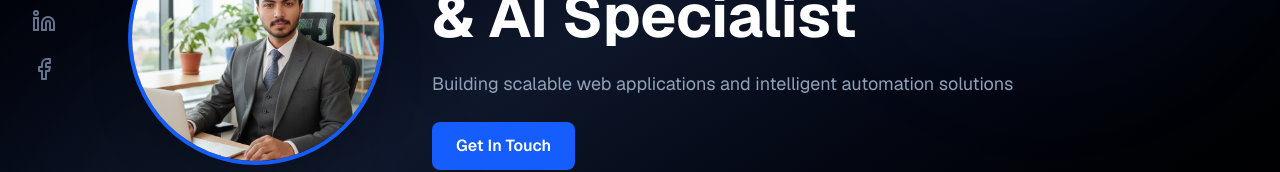
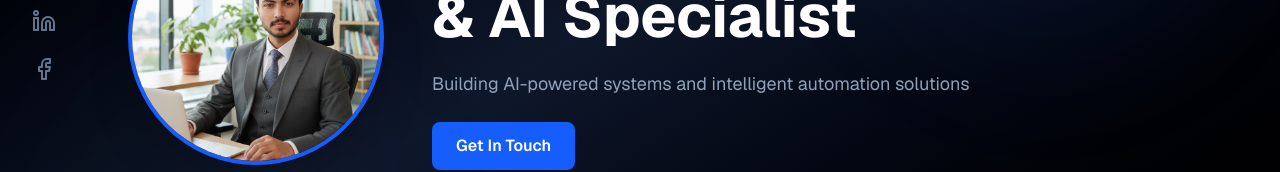
Before and after one commit to aetzaz63/Aetzaz, a Next.js app: page / in a window 1280 px wide. Shown: the part 403-575 px from the top of the page. Built offline with nearby package versions, Linux system fonts and the light colour scheme.

Commit message:
update about section

```diff
--- a/components/layout/Footer.tsx
+++ b/components/layout/Footer.tsx
@@ -7,7 +7,7 @@ export function Footer() {
   const socialLinks = [
     { icon: Instagram, href: 'https://www.instagram.com/aetzaz.736/', label: 'Instagram' },
     { icon: Github, href: 'https://github.com/aetzaz63', label: 'GitHub' },
-    { icon: Linkedin, href: 'https://www.linkedin.com/in/muhammad-aetzaz-ashraf-59713926b/', label: 'LinkedIn' },
+    { icon: Linkedin, href: 'https://www.linkedin.com/in/muhammad-aetzaz-ai-ml-nlp-rag-agentic-rag/', label: 'LinkedIn' },
     { icon: Facebook, href: 'https://www.facebook.com/muhammad.aetzaz.545', label: 'Facebook' },
     { icon: Mail, href: 'mailto:aetzaz36@gmail.com', label: 'Email' },
   ];
--- a/components/sections/Hero.tsx
+++ b/components/sections/Hero.tsx
@@ -8,7 +8,7 @@ export function Hero() {
   const socialLinks = [
     { icon: Instagram, href: 'https://www.instagram.com/aetzaz.736/', label: 'Instagram' },
     { icon: Github, href: 'https://github.com/aetzaz63', label: 'GitHub' },
-    { icon: Linkedin, href: 'https://www.linkedin.com/in/muhammad-aetzaz-mern-stack-ai-automation-n8n/', label: 'LinkedIn' },
+    { icon: Linkedin, href: 'https://www.linkedin.com/in/muhammad-aetzaz-ai-ml-nlp-rag-agentic-rag/', label: 'LinkedIn' },
     { icon: Facebook, href: 'https://www.facebook.com/muhammad.aetzaz.545', label: 'Facebook' },
   ];
 
@@ -60,7 +60,7 @@ export function Hero() {
               Software Engineer <br />& AI Specialist
             </h1>
             <p className="text-base sm:text-lg text-slate-700 dark:text-slate-400 mb-6 max-w-2xl">
-              Building scalable web applications and intelligent automation solutions
+               Building AI-powered systems and intelligent automation solutions
             </p>
 
             <Link
```
Also changed, not shown: 2 other files (tests, documents, lock files or other folders).
